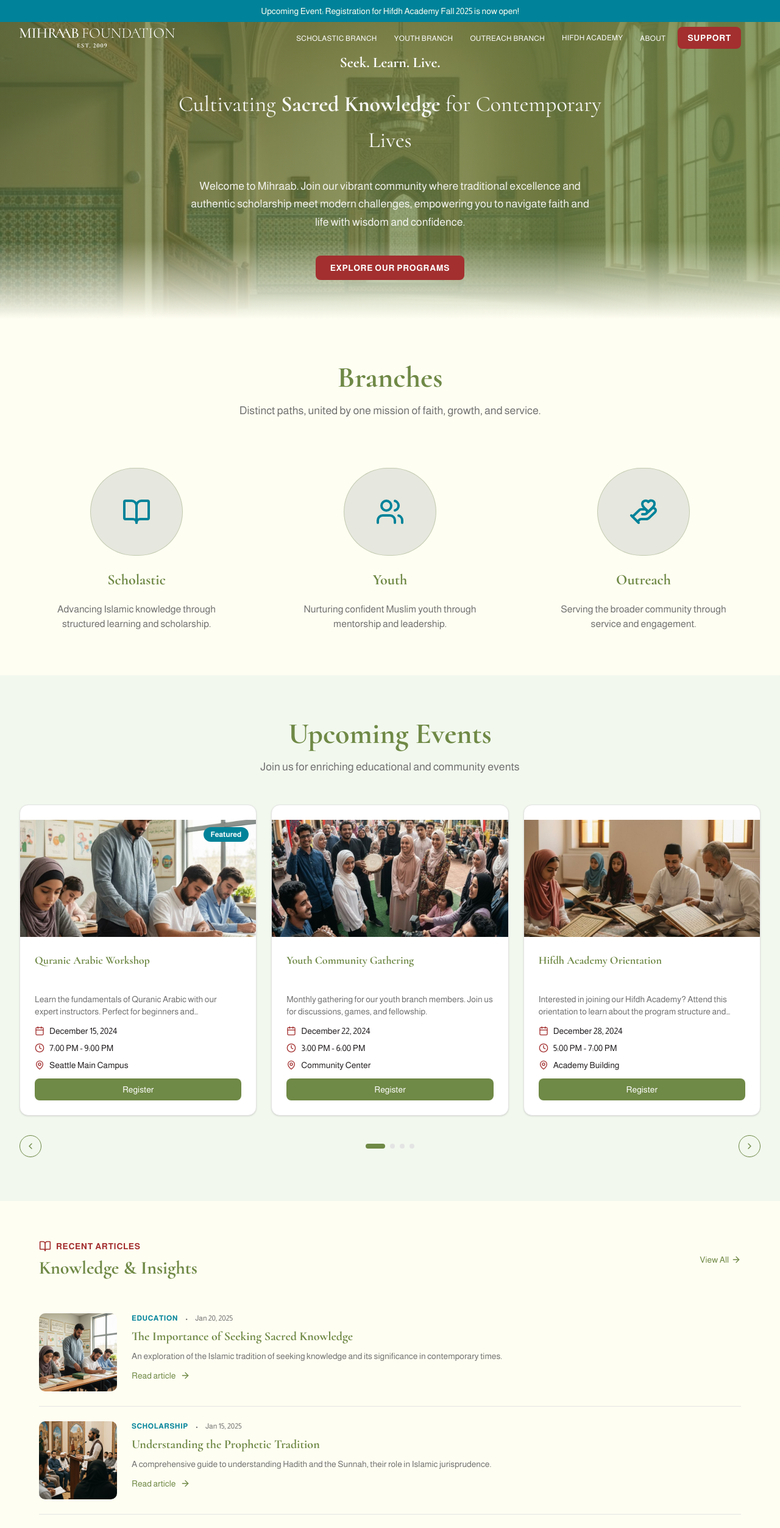
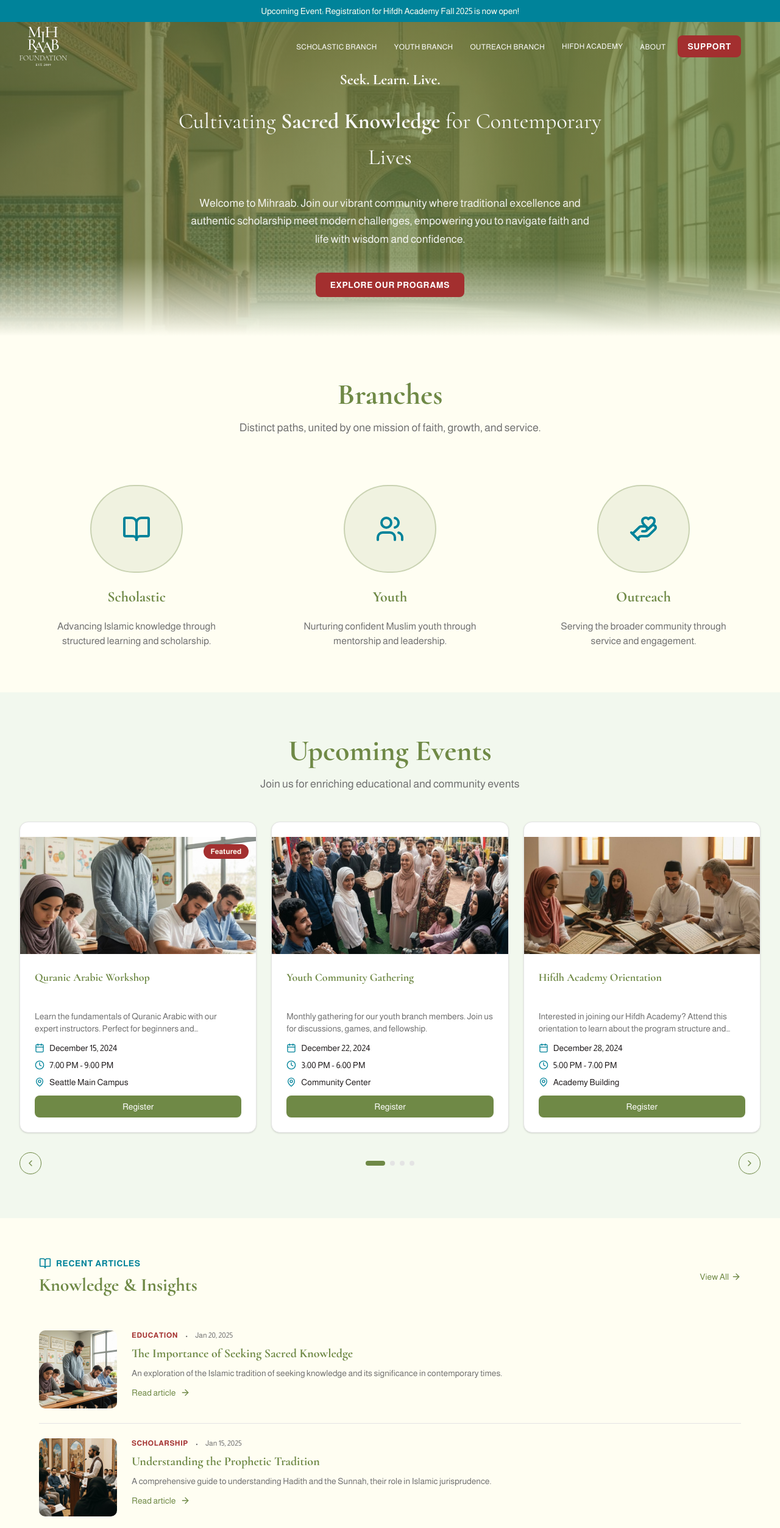
Before and after one commit to MihraabFoundation/mihraab-foundation-website, a Next.js app: page / in a window 1280 px wide. Shown: the top 2505 px of the page at 61% size. Built offline with nearby package versions, Linux system fonts and the light colour scheme.

Commit message:
modifying logo and colors

```diff
--- a/app/scholastic-branch/seminary/curriculum/page.tsx
+++ b/app/scholastic-branch/seminary/curriculum/page.tsx
@@ -170,7 +170,7 @@ export default function CurriculumPage() {
             two years with three quarters per year, totaling six quarters of intensive study.
           </p>
           <Link href="/scholastic-branch/seminary/register">
-            <Button size="lg" className="bg-primary hover:bg-primary/90 text-white font-semibold">
+            <Button size="lg" className="bg-accent hover:bg-accent/90 text-accent-foreground font-semibold">
               Register Now
               <ArrowRight className="w-5 h-5 ml-2" />
             </Button>
@@ -288,7 +288,7 @@ export default function CurriculumPage() {
               </Button>
             </Link>
             <Link href="/scholastic-branch/seminary/register">
-              <Button className="bg-primary hover:bg-primary/90 text-white">
+              <Button className="bg-accent hover:bg-accent/90 text-accent-foreground">
                 Register Now
                 <ArrowRight className="w-4 h-4 ml-2" />
               </Button>
--- a/components/articles-section.tsx
+++ b/components/articles-section.tsx
@@ -49,8 +49,8 @@ export default function ArticlesSection() {
         <div className="flex items-center justify-between mb-8">
           <div>
             <div className="flex items-center gap-2 mb-2">
-              <BookOpen className="w-5 h-5 text-accent" />
-              <span className="text-sm font-semibold uppercase tracking-wider text-accent">Recent Articles</span>
+              <BookOpen className="w-5 h-5 text-secondary" />
+              <span className="text-sm font-semibold uppercase tracking-wider text-secondary">Recent Articles</span>
             </div>
             <h2 className="text-2xl md:text-3xl font-serif font-bold text-primary">Knowledge & Insights</h2>
           </div>
@@ -87,7 +87,7 @@ export default function ArticlesSection() {
                 <div className="flex-1 min-w-0">
                   <div className="flex items-center gap-3 mb-2">
                     {article.category && (
-                      <span className="text-xs font-semibold uppercase tracking-wider text-secondary">
+                      <span className="text-xs font-semibold uppercase tracking-wider text-accent">
                         {article.category}
                       </span>
                     )}
@@ -100,7 +100,7 @@ export default function ArticlesSection() {
                       })}
                     </span>
                   </div>
-                  <h3 className="text-xl font-serif font-bold text-primary mb-2 group-hover:text-accent transition-colors line-clamp-2">
+                  <h3 className="text-xl font-serif font-bold text-primary mb-2 group-hover:text-secondary transition-colors line-clamp-2">
                     {article.title}
                   </h3>
                   <p className="text-sm text-muted-foreground line-clamp-2 mb-3">{article.excerpt}</p>
--- a/components/events-carousel.tsx
+++ b/components/events-carousel.tsx
@@ -100,7 +100,7 @@ export default function EventsCarousel() {
                       className="w-full h-full object-cover hover:scale-105 transition-transform duration-300"
                     />
                     {event.isFeatured && (
-                      <div className="absolute top-3 right-3 bg-secondary text-white px-3 py-1 rounded-full text-xs font-semibold">
+                      <div className="absolute top-3 right-3 bg-accent text-accent-foreground px-3 py-1 rounded-full text-xs font-semibold">
                         Featured
                       </div>
                     )}
@@ -116,15 +116,15 @@ export default function EventsCarousel() {
 
                     <div className="space-y-2 text-sm">
                       <div className="flex items-center gap-2 text-foreground">
-                        <Calendar size={16} className="text-accent shrink-0" />
+                        <Calendar size={16} className="text-secondary shrink-0" />
                         <span>{event.date}</span>
                       </div>
                       <div className="flex items-center gap-2 text-foreground">
-                        <Clock size={16} className="text-accent shrink-0" />
+                        <Clock size={16} className="text-secondary shrink-0" />
                         <span>{event.time}</span>
                       </div>
                       <div className="flex items-center gap-2 text-foreground">
-                        <MapPin size={16} className="text-accent shrink-0" />
+                        <MapPin size={16} className="text-secondary shrink-0" />
                         <span>{event.location}</span>
                       </div>
                     </div>
@@ -177,7 +177,7 @@ export default function EventsCarousel() {
               <div className="relative h-40 overflow-hidden bg-muted">
                 <img src={event.image || "/placeholder.svg"} alt={event.title} className="w-full h-full object-cover" />
                 {event.isFeatured && (
-                  <div className="absolute top-3 right-3 bg-accent text-white px-3 py-1 rounded-full text-xs font-semibold">
+                  <div className="absolute top-3 right-3 bg-accent text-accent-foreground px-3 py-1 rounded-full text-xs font-semibold">
                     Featured
                   </div>
                 )}
@@ -192,15 +192,15 @@ export default function EventsCarousel() {
 
                 <div className="space-y-2 text-sm">
                   <div className="flex items-center gap-2 text-foreground">
-                    <Calendar size={16} className="text-accent" />
+                    <Calendar size={16} className="text-secondary" />
                     <span>{event.date}</span>
                   </div>
                   <div className="flex items-center gap-2 text-foreground">
-                    <Clock size={16} className="text-accent" />
+                    <Clock size={16} className="text-secondary" />
                     <span>{event.time}</span>
                   </div>
                   <div className="flex items-center gap-2 text-foreground">
-                    <MapPin size={16} className="text-accent" />
+                    <MapPin size={16} className="text-secondary" />
                     <span>{event.location}</span>
                   </div>
                 </div>
--- a/components/faq-accordion.tsx
+++ b/components/faq-accordion.tsx
@@ -24,8 +24,8 @@ export default function FAQAccordion({ title = "Frequently Asked Questions", ite
     <section className="py-16 px-4 md:px-8 max-w-4xl mx-auto">
       <div className="flex flex-col md:flex-row gap-12 md:gap-16">
         {/* Title Section */}
-        <div className="md:w-1/3 flex-shrink-0">
-          <h2 className="font-serif text-4xl md:text-5xl font-bold text-secondary">{title}</h2>
+        <div className="md:w-1/3 shrink-0">
+          <h2 className="font-serif text-4xl md:text-5xl font-bold text-primary">{title}</h2>
         </div>
 
         {/* FAQ Items */}
@@ -50,7 +50,7 @@ export default function FAQAccordion({ title = "Frequently Asked Questions", ite
 
               {/* Answer */}
               {openIndex === index && (
-                <div className="pb-4 text-secondary leading-relaxed animate-in fade-in duration-200">{item.answer}</div>
+                <div className="pb-4 text-foreground/80 leading-relaxed animate-in fade-in duration-200">{item.answer}</div>
               )}
             </div>
           ))}
--- a/components/hero-section.tsx
+++ b/components/hero-section.tsx
@@ -26,11 +26,11 @@ export default function HeroSection() {
         <div className="flex items-center justify-between px-4 md:px-8 py-1 md:py-2">
           <Link href="/" className="shrink-0">
             <Image
-              src="/branding/images/01_Logos/One lined Word Mark/One Line Word Mark White.svg"
+              src="/branding/images/01_Logos/Word Mark Compact/Word Mark White.svg"
               alt="Mihraab Foundation"
-              height={32}
-              width={180}
-              className="h-6 sm:h-7 md:h-8 w-auto transition-all"
+              height={100}
+              width={100}
+              className="h-12 sm:h-14 md:h-16 w-auto transition-all"
             />
           </Link>
 
--- a/components/mission-branches/mission-branches-section.tsx
+++ b/components/mission-branches/mission-branches-section.tsx
@@ -58,7 +58,7 @@ export default function MissionBranchesSection() {
                 className="flex flex-col items-center text-center"
               >
                 <div className="mb-6">
-                  <div className="w-38 h-36 rounded-full bg-[#e6e7de] border border-primary/30 flex items-center justify-center">
+                  <div className="w-38 h-36 rounded-full bg-primary/10 border-2 border-primary/30 flex items-center justify-center">
                     {branch.icon}
                   </div>
                 </div>
--- a/components/subpage-hero.tsx
+++ b/components/subpage-hero.tsx
@@ -29,11 +29,11 @@ export default function SubpageHero({
       <div className="relative z-50 flex items-center justify-between px-4 md:px-8 py-1 md:py-2">
         <Link href="/" className="shrink-0">
           <Image
-            src="/branding/images/01_Logos/One lined Word Mark/One Line Word Mark White.svg"
+            src="/branding/images/01_Logos/Word Mark Compact/Word Mark White.svg"
             alt="Mihraab Foundation"
-            height={32}
-            width={180}
-            className="h-6 sm:h-7 md:h-8 w-auto transition-all"
+            height={100}
+            width={100}
+            className="h-12 sm:h-14 md:h-16 w-auto transition-all"
           />
         </Link>
 
```
Also changed, not shown: app/scholastic-branch/articles/page.tsx (+8 -8 lines), app/scholastic-branch/seminary/page.tsx (+7 -7 lines).
